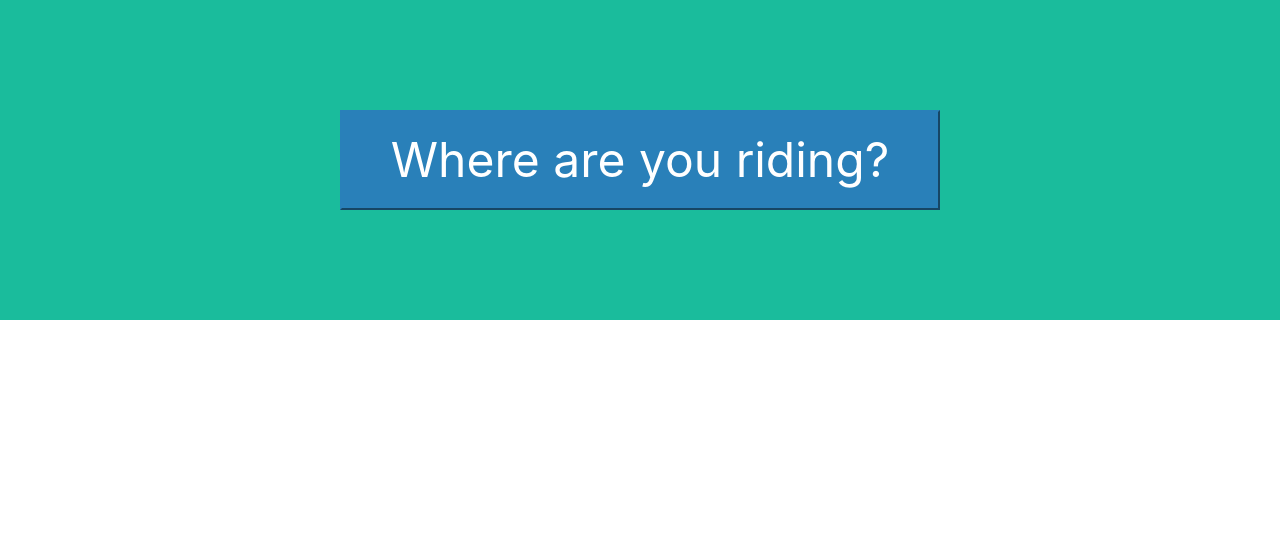
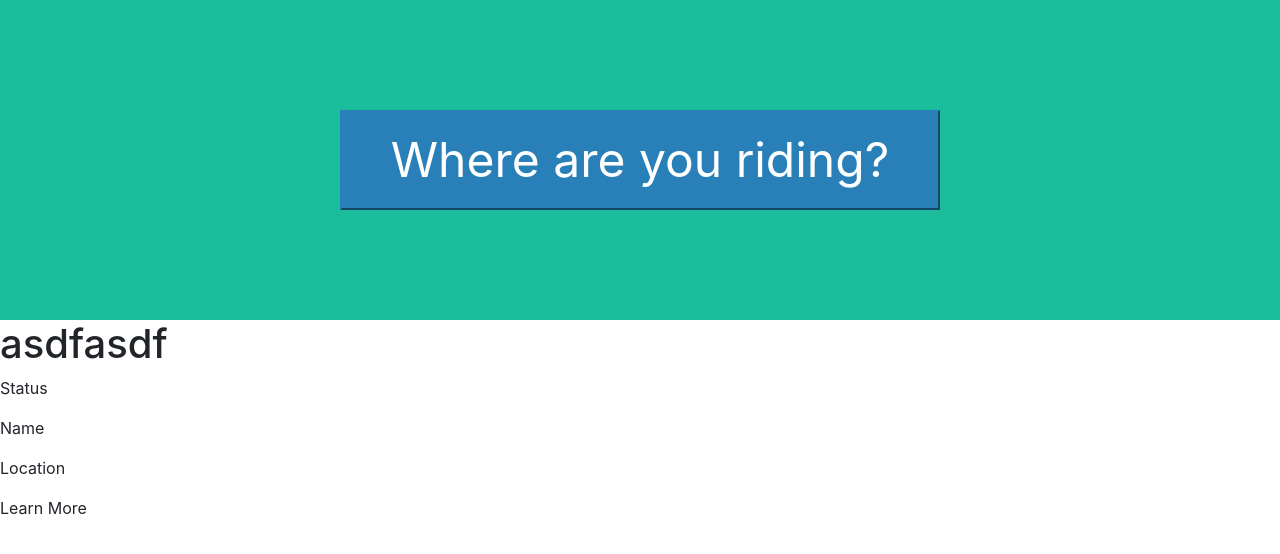
Before and after one commit to grantfogle/sendr-front-end, a React (Create React App) app: page / in a window 1280 px wide. Shown: the top 554 px of the page. Built offline with nearby package versions, Linux system fonts and the light colour scheme.

Commit message:
creating trails component

```diff
--- a/src/App.css
+++ b/src/App.css
@@ -40,3 +40,9 @@
   background-color: #f39c12;
   font-size: 2em;
 }
+
+.trails {
+  height: 60vh;
+  width: 100vw;
+  background-color: #fff;
+}
--- a/src/App.js
+++ b/src/App.js
@@ -1,5 +1,6 @@
 import React, { Component } from 'react';
 import Filter from './components/Filter';
+import Trails from './components/Trails';
 import './App.css';
 
 class App extends Component {
@@ -20,6 +21,7 @@ class App extends Component {
     return (
       <div className="App">
         <Filter filter={this.state.filter} clicked={this.state.clicked} clickedFilter={this.clickedFilter} />
+        <Trails />
       </div>
     );
   }
--- a/src/components/Trails.js
+++ b/src/components/Trails.js
@@ -0,0 +1,25 @@
+import React from 'react';
+import DropdownButton from 'react-bootstrap/DropdownButton';
+import Dropdown from 'react-bootstrap/Dropdown';
+// import Trail from './Trail';
+import '../App.css'
+
+// const generateTrails = () => {
+//     return filterTrails.map(trail => { <Trail name={name} status={status} location={location} /> })
+// }
+
+const Trails = ({ }) => {
+    return (
+        <div className="trails">
+            <h1>asdfasdf</h1>
+            <div className="trails-toolbar">
+                <p>Status</p>
+                <p>Name</p>
+                <p>Location</p>
+                <p>Learn More</p>
+            </div>
+        </div>
+    );
+}
+
+export default Trails;
```
Also changed, not shown: src/components/Trail.js (added).
